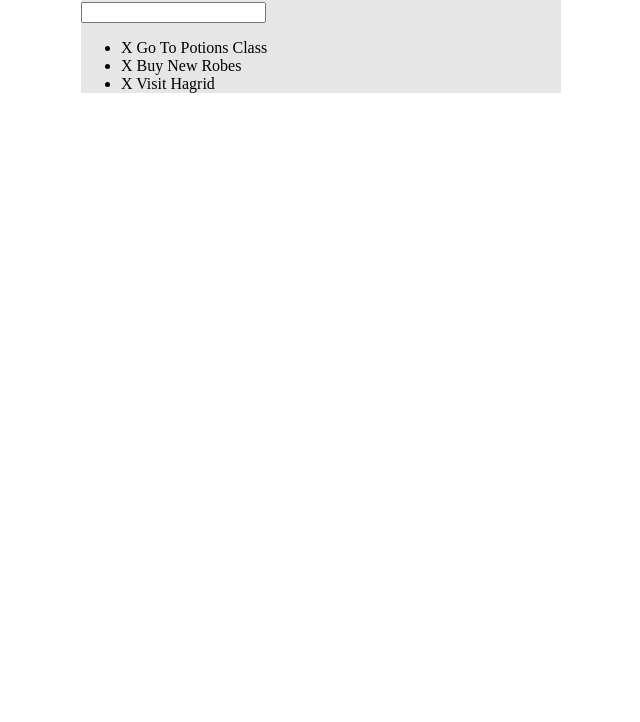
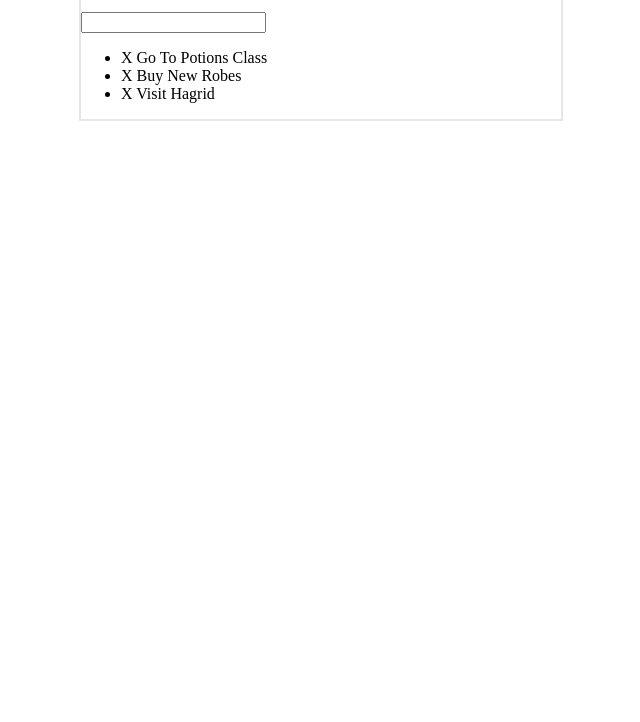
Before and after one commit to erogers6264/twist, a plain HTML site: page index.html in a window 1280 px wide. Shown: the part 78-800 px from the top of the page, without its empty margins (319-959 px from the left). Drawn offline with nearby package versions, Linux system fonts and the light colour scheme.

Commit message:
Change styling to use border

```diff
--- a/assets/css/todo.css
+++ b/assets/css/todo.css
@@ -1,5 +1,5 @@
 #container {
-    background: #E6E6E6;
+    border: 2px solid #E6E6E6;
     width: 480px;
     margin: 0 auto;
 }
```
